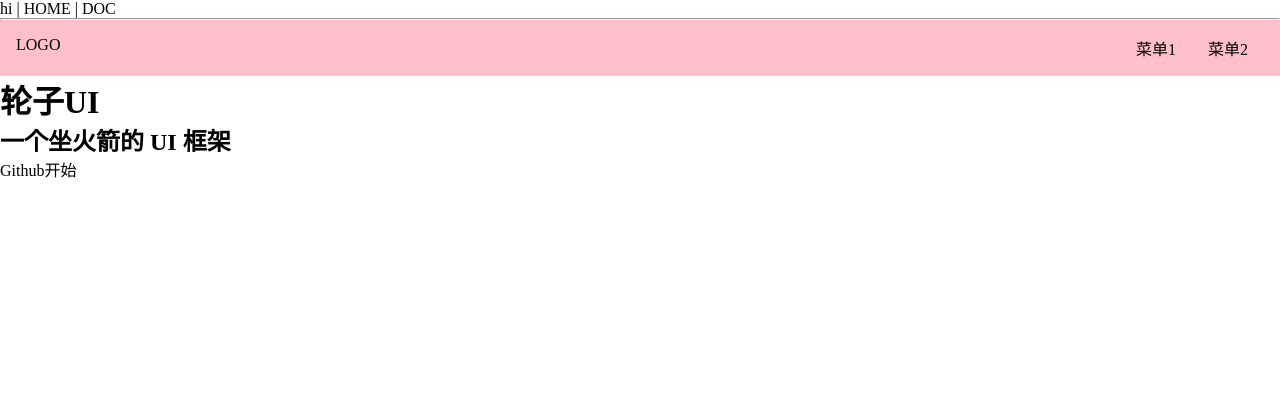
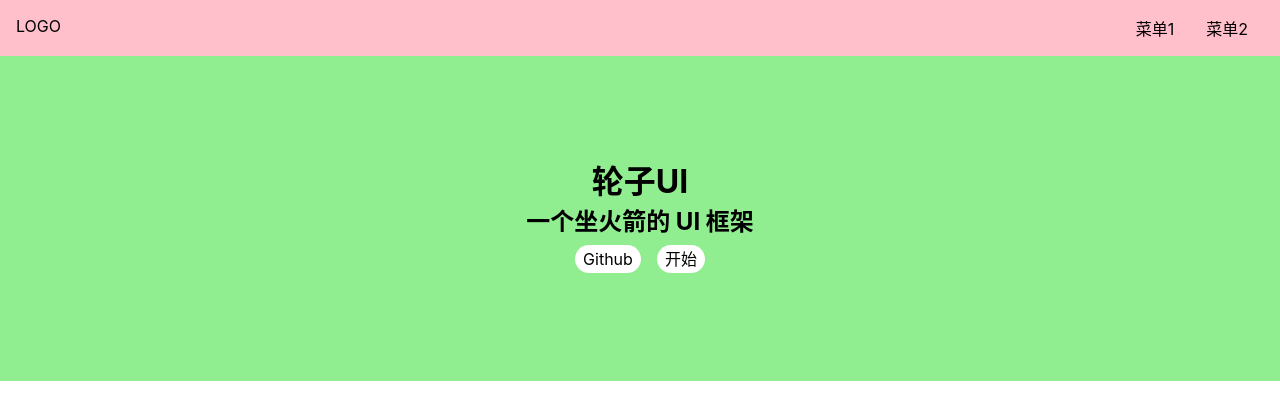
Before and after one commit to Wind2Song/Vue-lunzi-demo, a Vue app: page /#/ in a window 1280 px wide. Shown: the top 420 px of the page. Built offline with nearby package versions, Linux system fonts and the light colour scheme.

Commit message:
Home页面样式ok

```diff
--- a/src/App.vue
+++ b/src/App.vue
@@ -1,9 +1,4 @@
 <template>
-  <div>hi |
-    <router-link to="/">HOME</router-link> |
-    <router-link to="/doc">DOC</router-link>
-  </div>
-  <hr>
   <router-view />
 </template>
 
--- a/src/index.scss
+++ b/src/index.scss
@@ -12,5 +12,14 @@ a {
   color: inherit;
   &:hover {
     border-bottom: 1px solid;
+    cursor: pointer;
   }
 }
+body {
+  font-size: 16px;
+  font-family: -apple-system, "Noto Sans", "Helvetica Neue", Helvetica,
+    "Nimbus Sans L", Arial, "Liberation Sans", "PingFang SC", "Hiragino Sans GB",
+    "Noto Sans CJK SC", "Source Han Sans SC", "Source Han Sans CN",
+    "Microsoft YaHei", "Wenquanyi Micro Hei", "WenQuanYi Zen Hei", "ST Heiti",
+    SimHei, "WenQuanYi Zen Hei Sharp", sans-serif;
+}
--- a/src/views/Home.vue
+++ b/src/views/Home.vue
@@ -5,8 +5,8 @@
             <h1>轮子UI</h1>
             <h2>一个坐火箭的 UI 框架</h2>
             <p class="actions">
-                <a href="">Github</a>
-                <a href="">开始</a>
+                <a href="https://github.com/Wind2Song?tab=repositories" target="_blank">Github</a>
+                <router-link to="/doc">开始</router-link>
             </p>
         </div>
     </div>
@@ -14,8 +14,29 @@
 <script lang="ts">
 import Topnav from '../components/Topnav.vue'
 export default {
-  components:{Topnav}
-}
+  components:{ Topnav }
+};
 </script>
 <style lang="scss" scoped>
+.banner {
+  padding: 100px 0;
+  display: flex;
+  justify-content: center;
+  align-items: center;
+  flex-direction: column;
+  background: lightgreen;
+  > .actions{
+    padding: 8px 0;
+    a {
+      margin:0 8px;
+      background: #fff;
+      display: inline-block;
+      $h: 28px;
+      height: $h;
+      line-height: $h;
+      border-radius: $h/2;
+      padding: 0 8px;
+    }
+  }
+}
 </style>
```
